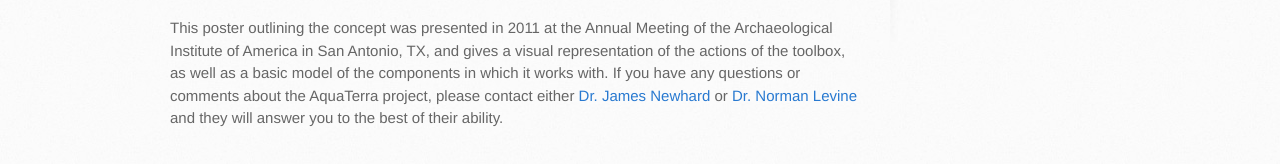
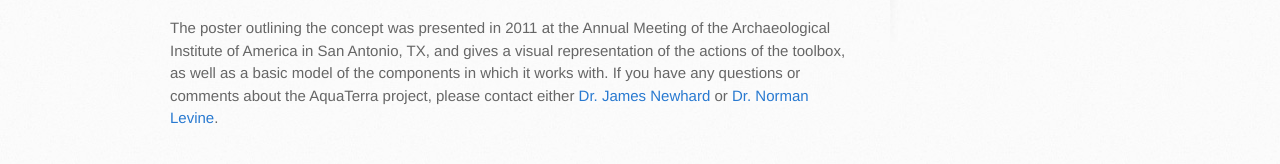
Before and after one commit to CofC-Archaeoinformatics/AquaTerra, a plain HTML site: page index.html in a window 1280 px wide. Shown: the part 660-824 px from the top of the page. Drawn offline with Linux system fonts and the light colour scheme.

Commit message:
Update index.html

```diff
--- a/index.html
+++ b/index.html
@@ -34,7 +34,7 @@
 
 <p><a href="https://www.academia.edu/10964635/Analyzing_Bronze_Age_Terrestrial_and_Marine_Communication_Routes_in_the_Saronic_Gulf_and_Argolid"><img src="http://i.imgur.com/ItTj6W4.png" alt="Imgur"></a></p>
 
-<p>This poster outlining the concept was presented in 2011 at the Annual Meeting of the Archaeological Institute of America in San Antonio, TX, and gives a visual representation of the actions of the toolbox, as well as a basic model of the components in which it works with.  If you have any questions or comments about the AquaTerra project, please contact either <a href="mailto:NewhardJ@cofc.edu">Dr. James Newhard</a> or <a href="mailto:LevineN@cofc.edu">Dr. Norman Levine</a> and they will answer you to the best of their ability.</p>
+<p>The poster outlining the concept was presented in 2011 at the Annual Meeting of the Archaeological Institute of America in San Antonio, TX, and gives a visual representation of the actions of the toolbox, as well as a basic model of the components in which it works with.  If you have any questions or comments about the AquaTerra project, please contact either <a href="mailto:NewhardJ@cofc.edu">Dr. James Newhard</a> or <a href="mailto:LevineN@cofc.edu">Dr. Norman Levine</a>.</p>
         </section>
 
         <aside id="sidebar">
```
